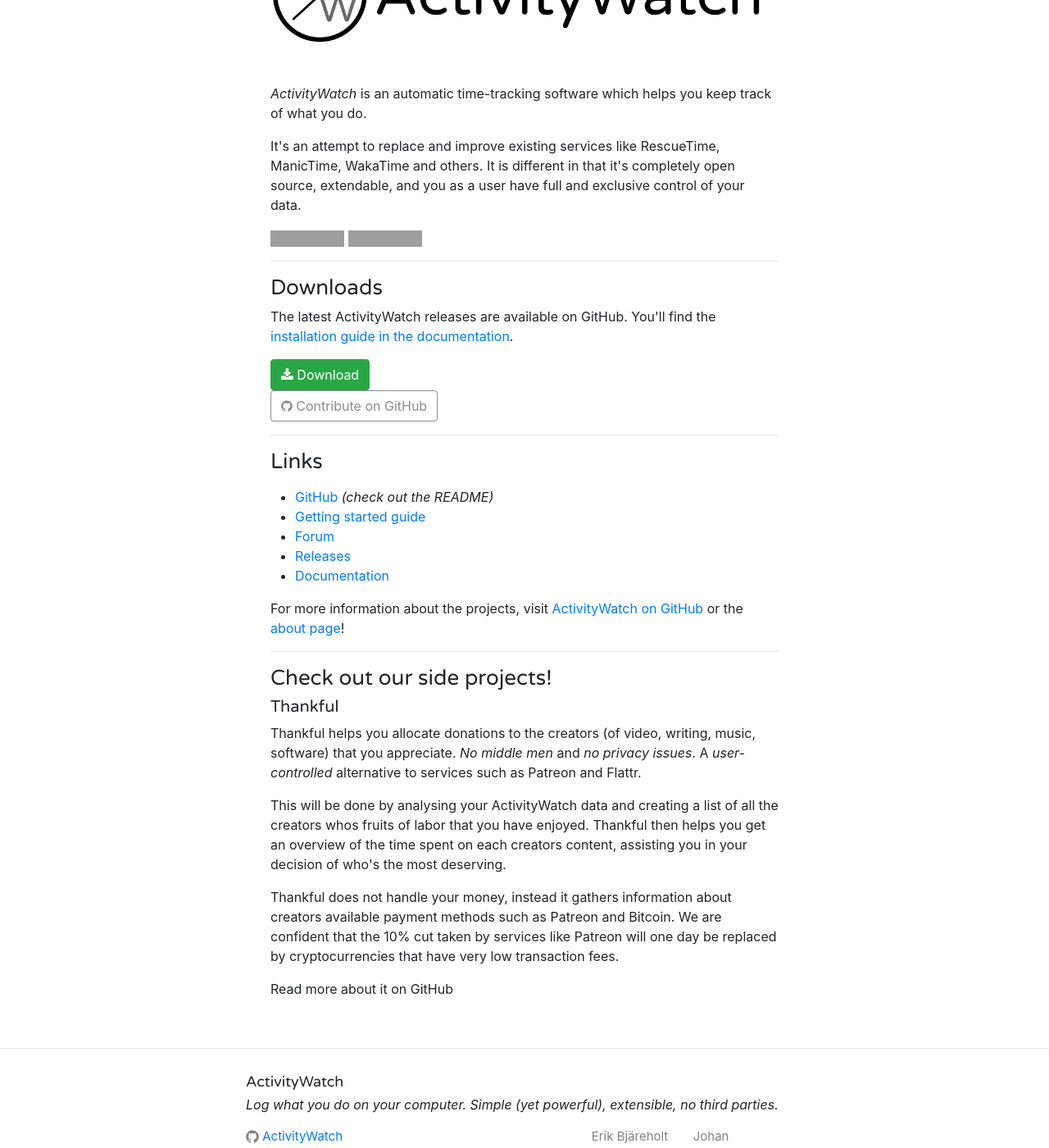
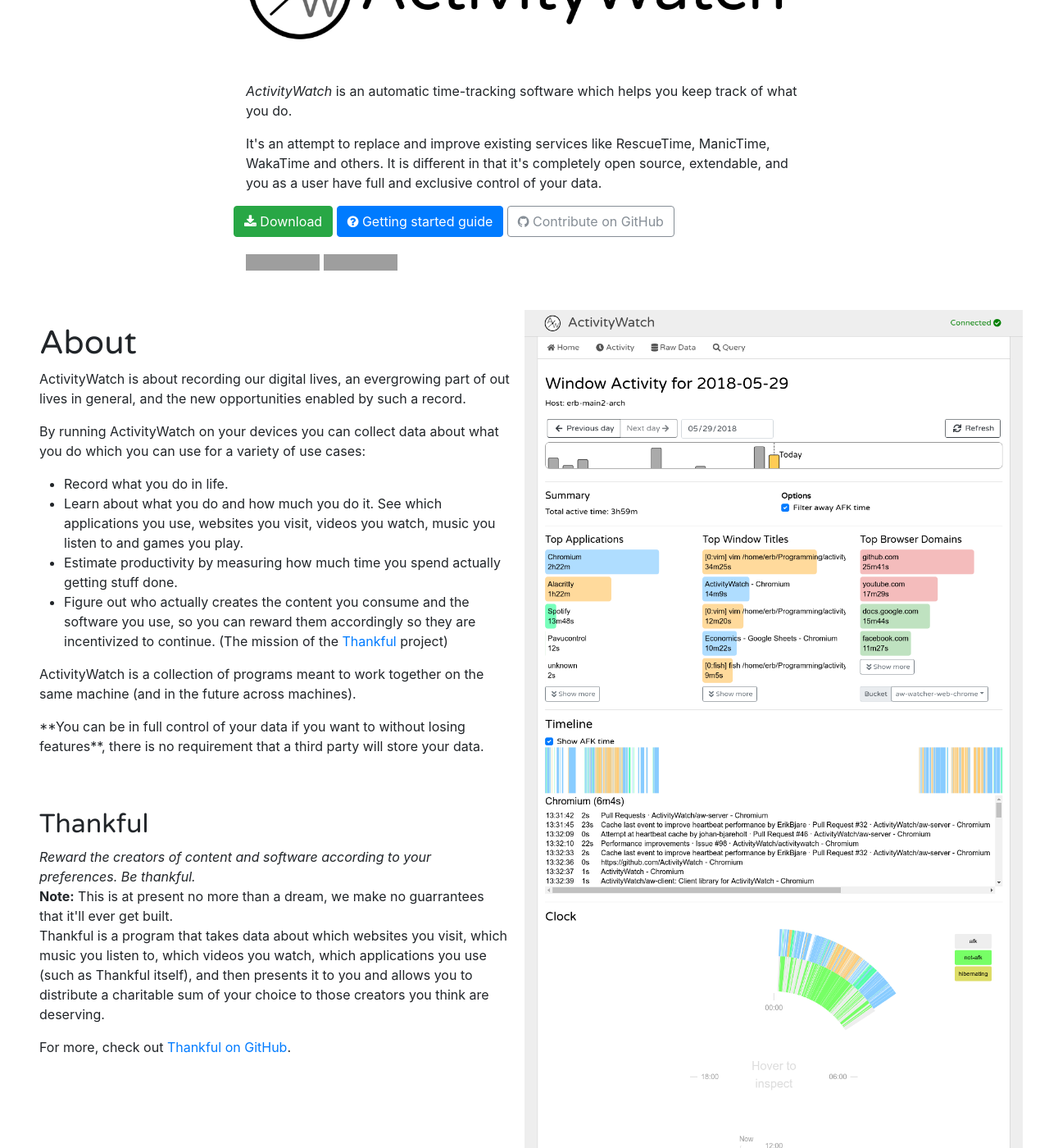
Before and after one commit to ActivityWatch/activitywatch.github.io, a Jekyll site: the page built from index.html, in a window 1280 px wide and 1400 px high, scrolled down 214 px. Shown: the whole window at 82% size. Built offline with Jekyll 4.4.1, drawn with Linux system fonts in a browser that asks for light colours; nearby versions of some CDN libraries; a script that is not in the unit is left out; grey boxes are pictures that could not be loaded.

Commit message:
Moved about page to home page

```diff
--- a/_includes/header.html
+++ b/_includes/header.html
@@ -10,19 +10,13 @@
     <div class="collapse navbar-collapse" style="font-size: 1.2em" id="navbarSupportedContent">
       <ul class="navbar-nav mr-0" style="margin-left: auto;">
         <li class="nav-item">
-          <a style="color: green;" class="nav-link font-weight-bold" href="/about/">
-            <i class="fa fa-info-circle"></i>
-            About
-          </a>
-        </li>
-        <li class="nav-item">
-          <a style="color: teal;" class="nav-link font-weight-bold" href="https://activitywatch.readthedocs.io/en/latest/">
+          <a style="color: green;" class="nav-link font-weight-bold" href="https://activitywatch.readthedocs.io/en/latest/">
             <i class="fa fa-book"></i>
             Docs
           </a>
         </li>
         <li class="nav-item">
-          <a style="color: purple;" class="nav-link font-weight-bold" href="https://forum.activitywatch.net/">
+          <a style="color: teal;" class="nav-link font-weight-bold" href="https://forum.activitywatch.net/">
             <i class="fa fa-comments"></i>
             Forum
           </a>
--- a/index.html
+++ b/index.html
@@ -1,8 +1,8 @@
 ---
-layout: page
+layout: blank
 ---
 
-<div class="wrapper" style="margin-top: 1em;"></div>
+<article class="post wrapper" style="margin-top: 1em;">
 
 <img class="d-block mx-auto" style="max-width: 100%" src="/img/banner.png"/>
 
@@ -16,6 +16,26 @@
   It's an attempt to replace and improve existing services like RescueTime, ManicTime, WakaTime and others. It is different in that it's completely open source, extendable, and you as a user have full and exclusive control of your data.
 </p>
 
+<div class="row" style="margin-top: 1em; margin-bottom: 1em">
+  <div style="display: inline">
+    <a class="btn btn-success" href="https://github.com/ActivityWatch/activitywatch/releases">
+      <i class="fa fa-download"></i>
+      Download
+    </a>
+    <a class="btn btn-primary" href="https://github.com/ActivityWatch/activitywatch/releases">
+      <i class="fa fa-question-circle"></i>
+      Getting started guide
+    </a>
+    <a class="btn btn-outline-secondary" href="https://github.com/ActivityWatch/activitywatch">
+      <i class="fa fa-github"></i>
+      Contribute on GitHub
+    </a>
+  </div>
+
+  <div class="col-md-6">
+
+  </div>
+</div>
 <p>
   <!-- Badges and stuff -->
   <a href="https://github.com/ActivityWatch/activitywatch">
@@ -26,82 +46,63 @@
   </a>
 </p>
 
-<hr>
+</article>
 
-<h3>Downloads</h3>
+<div class="flexrow" style="display: flex; flex-wrap: wrap; padding: 2em;">
+
+<div style="flex: 50%; padding: 1em;">
+
+<h1>About</h1>
 
 <p>
-  The latest ActivityWatch releases are available on GitHub. You'll find the <a href="https://activitywatch.readthedocs.io/en/latest/getting-started.html">installation guide in the documentation</a>.
-</p>
-
-<div class="row" style="margin-top: 1em; margin-bottom: 1em">
-  <div class="col-md-6">
-    <a class="btn btn-success" href="https://github.com/ActivityWatch/activitywatch/releases">
-      <i class="fa fa-download"></i>
-      Download
-    </a>
-    <div class="btn-group">
-      <a class="btn btn-outline-secondary" href="https://github.com/ActivityWatch/activitywatch">
-        <i class="fa fa-github"></i>
-        Contribute on GitHub
-      </a>
-    </div>
-  </div>
-
-  <div class="col-md-6">
-
-  </div>
-</div>
-
-<hr>
-
-<h3>Links</h3>
-<p>
-  <ul>
-    <li><a href="https://github.com/ActivityWatch/activitywatch">GitHub</a> <i>(check out the README)</i>
-    <li><a href="https://activitywatch.readthedocs.io/en/latest/getting-started.html">Getting started guide</a>
-    <li><a href="https://forum.activitywatch.net/">Forum</a>
-    <li><a href="https://github.com/ActivityWatch/activitywatch/releases">Releases</a>
-    <li><a href="https://activitywatch.readthedocs.io/en/latest/index.html">Documentation</a>
-  </ul>
-
-  For more information about the projects, visit <a href="https://github.com/ActivityWatch/activitywatch">ActivityWatch on GitHub</a> or the <a href="/about/">about page</a>!
-<p>
-
-<hr>
-
-<h3>Check out our side projects!</h3>
-
-
-
-<h4>Thankful</h4>
-<p>
-  Thankful helps you allocate donations to the creators (of video, writing, music, software) that you appreciate.
-  <i>No middle men</i> and <i>no privacy issues</i>. A <i>user-controlled</i> alternative to services such as Patreon and Flattr.
+ActivityWatch is about recording our digital lives, an evergrowing part of out lives in general, and the new opportunities enabled by such a record.
 </p>
 
 <p>
-  This will be done by analysing your ActivityWatch data and creating a list of all the creators whos fruits of labor that you have enjoyed.
-  Thankful then helps you get an overview of the time spent on each creators content, assisting you in your decision of who's the most deserving.
+By running ActivityWatch on your devices you can collect data about what you do which you can use for a variety of use cases:
+</p>
+
+<ul>
+  <li> Record what you do in life. </li>
+  <li>
+    Learn about what you do and how much you do it.
+    See which applications you use, websites you visit, videos you watch, music you listen to and games you play.
+  </li>
+  <li> Estimate productivity by measuring how much time you spend actually getting stuff done. </li>
+  <li>
+    Figure out who actually creates the content you consume and the software you use, so you can reward them accordingly so they are incentivized to continue.
+    (The mission of the <a href="#thankful">Thankful</a> project) </li>
+</ul>
+
+<p>
+ActivityWatch is a collection of programs meant to work together on the same machine (and in the future across machines).
 </p>
 
 <p>
-  Thankful does not handle your money, instead it gathers information about creators available payment methods such as Patreon and Bitcoin. We are confident that the 10% cut taken by services like Patreon will one day be replaced by cryptocurrencies that have very low transaction fees.
-</p>
-<p>
-  <a src="https://github.com/ActivityWatch/thankful">Read more about it on GitHub</a>
+**You can be in full control of your data if you want to without losing features**, there is no requirement that a third party will store your data.
 </p>
 
-<!--ul class="post-list">
-  {% for post in site.posts %}
-    <li>
-      <span class="post-meta">{{ post.date | date: "%b %-d, %Y" }}</span>
+<br>
+<br>
 
-      <h2>
-        <a class="post-link" href="{{ post.url | prepend: site.baseurl }}">{{ post.title }}</a>
-      </h2>
-    </li>
-  {% endfor %}
-</ul-->
+<h2 id="thankful">Thankful</h2>
 
-<!--p class="rss-subscribe">subscribe <a href="{{ "/feed.xml" | prepend: site.baseurl }}">via RSS</a></p-->
+<i>Reward the creators of content and software according to your preferences. Be thankful.</i>
+<br>
+<b>Note:</b> This is at present no more than a dream, we make no guarrantees that it'll ever get built.
+
+<p>
+Thankful is a program that takes data about which websites you visit, which music you listen to, which videos you watch,
+which applications you use (such as Thankful itself), and then presents it to you and allows you to distribute a charitable
+sum of your choice to those creators you think are deserving.
+</p>
+
+For more, check out <a href="https://github.com/ActivityWatch/thankful">Thankful on GitHub</a>.
+
+</div>
+
+<div style="flex: 50%">
+<figure style="width: 100%;">
+<img style="width: 100%" src="/screenshot.png">
+</figure>
+</div>
```
Also changed, not shown: about.md (deleted, +0 -64 lines).
